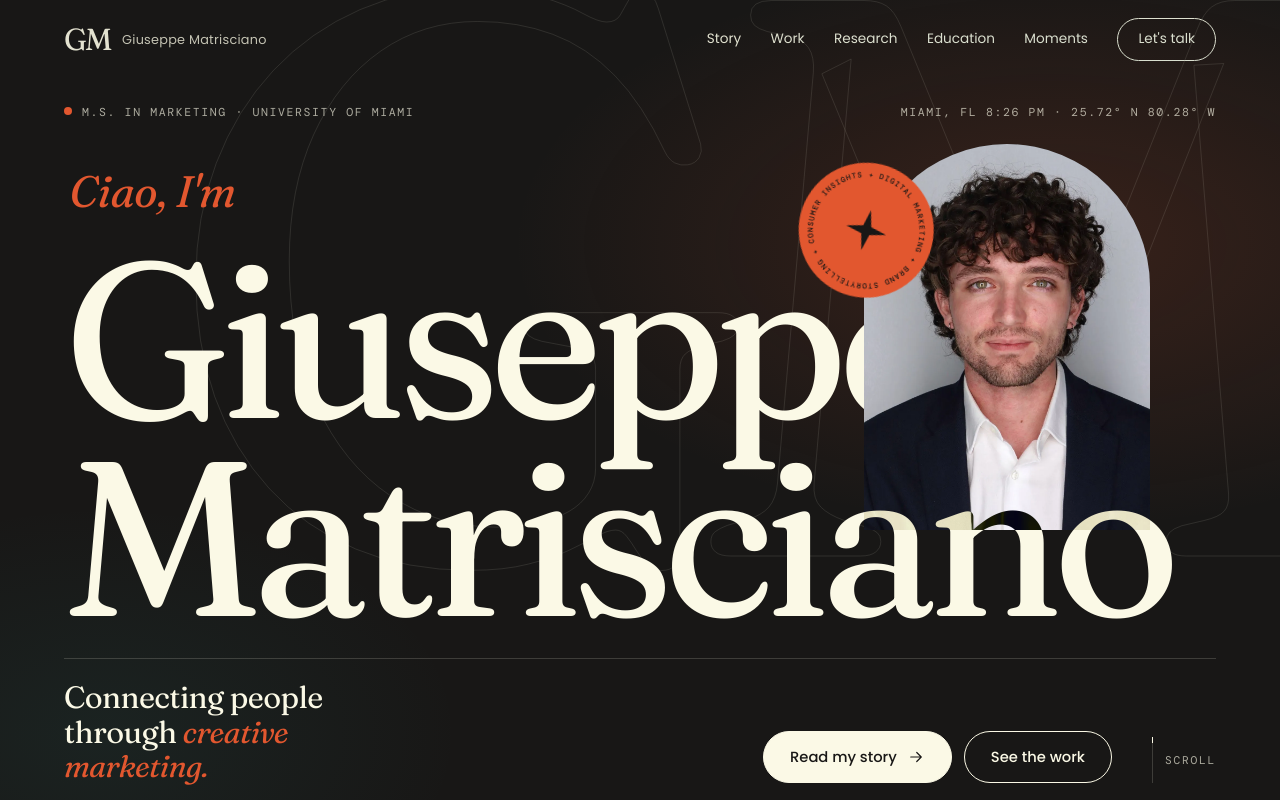
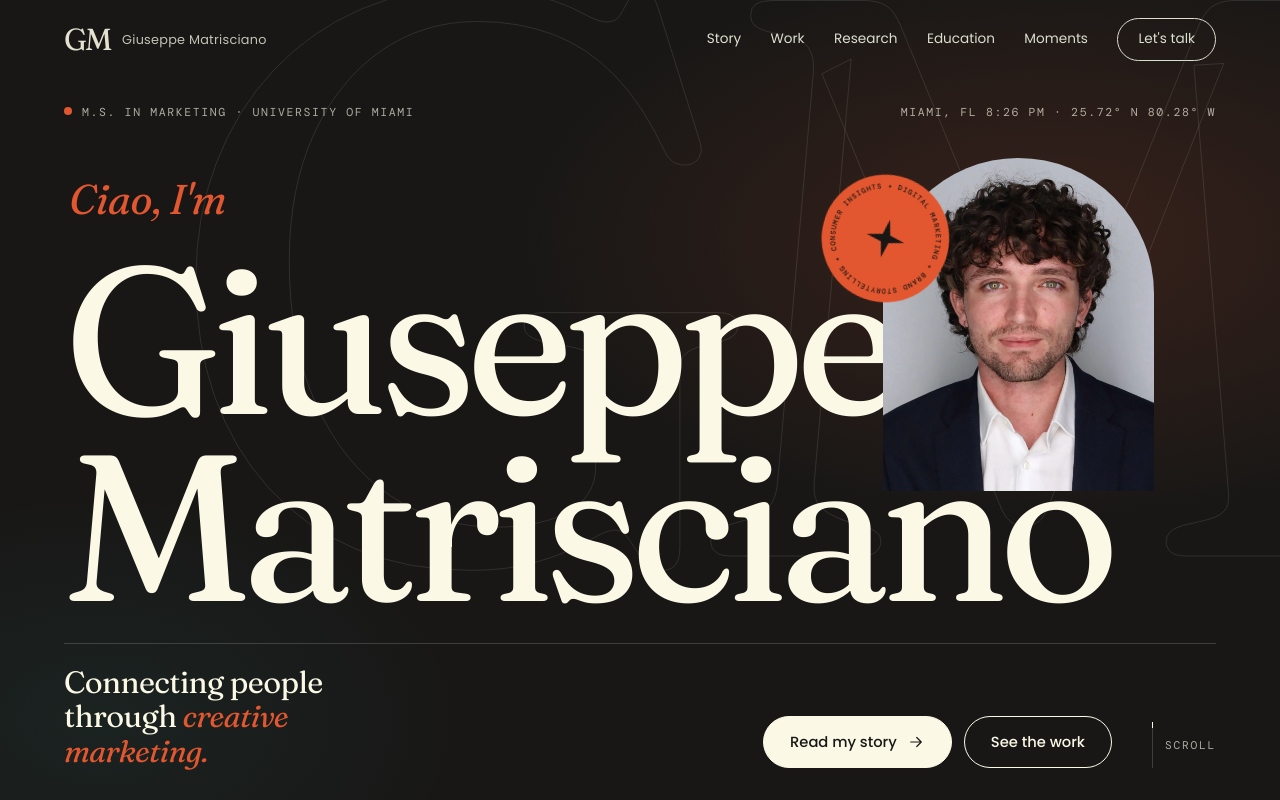
Before and after one commit to MatriscianoSalvatore/giuseppe-matrisciano, a plain HTML site: page index.html in a window 1280 px wide. Shown: the top 800 px of the page. Drawn offline with nearby package versions, Linux system fonts and the light colour scheme.

Commit message:
Size hero name from column width so the portrait never covers it

```diff
--- a/assets/css/style.css
+++ b/assets/css/style.css
@@ -219,7 +219,9 @@ em { font-style: italic; }
 .dot { display: inline-block; width: 8px; height: 8px; margin-right: 10px; border-radius: 50%; background: var(--rosso); box-shadow: 0 0 0 0 rgba(226, 87, 47, .6); animation: pulse 2.4s infinite; vertical-align: 1px; }
 @keyframes pulse { 70% { box-shadow: 0 0 0 10px rgba(226, 87, 47, 0); } 100% { box-shadow: 0 0 0 0 rgba(226, 87, 47, 0); } }
 
-.hero-name { position: relative; margin-top: auto; padding-top: clamp(24px, 6vh, 72px); font-size: clamp(3.1rem, min(18.4vw, 27.5vh), 19rem); }
+/* The name is sized from the real column width (the .wrap stops growing at 1480px), so that
+   "Giuseppe" (3.21em) plus the portrait (1.3em + .3em offset) always fit side by side: 5em in all. */
+.hero-name { position: relative; margin-top: auto; padding-top: clamp(24px, 6vh, 72px); font-size: clamp(3.1rem, min(calc((min(100vw, 1480px) - 2 * var(--pad)) * .2), 26vh), 19rem); }
 .hero-title { font-family: var(--serif); font-weight: 400; font-size: 1em; line-height: .86; letter-spacing: -.05em; }
 .hero-ciao {
 	display: block; margin: 0 0 .5em .12em; font-size: clamp(1.4rem, .2em, 3rem); line-height: 1; letter-spacing: -.01em;
@@ -230,10 +232,10 @@ em { font-style: italic; }
 .hero-title .l1 { z-index: 1; }
 .hero-title .l2 { z-index: 3; mix-blend-mode: difference; }
 
-.hero-portrait { position: absolute; z-index: 2; right: .3em; bottom: .46em; width: 1.3em; }
+.hero-portrait { position: absolute; z-index: 2; right: .3em; bottom: .6em; width: 1.3em; }   /* sits just above the x-height of the second line */
 .arch { border-radius: 999px 999px 0 0; overflow: hidden; background: var(--ink-3); }
 .arch img, .arch svg { width: 100%; height: 100%; object-fit: cover; }
-.hero-portrait .arch { aspect-ratio: 3 / 4.05; translate: calc(var(--mx, 0px) * -.35) calc(var(--my, 0px) * -.35); transition: translate .9s var(--ease); }
+.hero-portrait .arch { aspect-ratio: 3 / 3.7; translate: calc(var(--mx, 0px) * -.35) calc(var(--my, 0px) * -.35); transition: translate .9s var(--ease); }
 .hero-portrait img { object-position: 50% 18%; }
 .badge { position: absolute; left: -.3em; top: .08em; width: .62em; height: .62em; min-width: 84px; min-height: 84px; animation: spin 24s linear infinite; }
 .badge-bg { fill: var(--rosso); }
--- a/index.html
+++ b/index.html
@@ -16,7 +16,7 @@
 	<link rel="preconnect" href="https://fonts.gstatic.com" crossorigin>
 	<link rel="stylesheet" href="https://fonts.googleapis.com/css2?family=DM+Mono:wght@400;500&family=Fraunces:ital,opsz,wght,SOFT,WONK@0,9..144,300..700,0..100,0..1;1,9..144,300..700,0..100,0..1&family=Poppins:wght@300;400;500;600&display=swap">
 	<link rel="preload" as="image" href="assets/img/headshot.webp" type="image/webp">
-	<link rel="stylesheet" href="assets/css/style.css?v=9">
+	<link rel="stylesheet" href="assets/css/style.css?v=10">
 	<script>document.documentElement.classList.add("js");</script>
 </head>
 <body>
```
